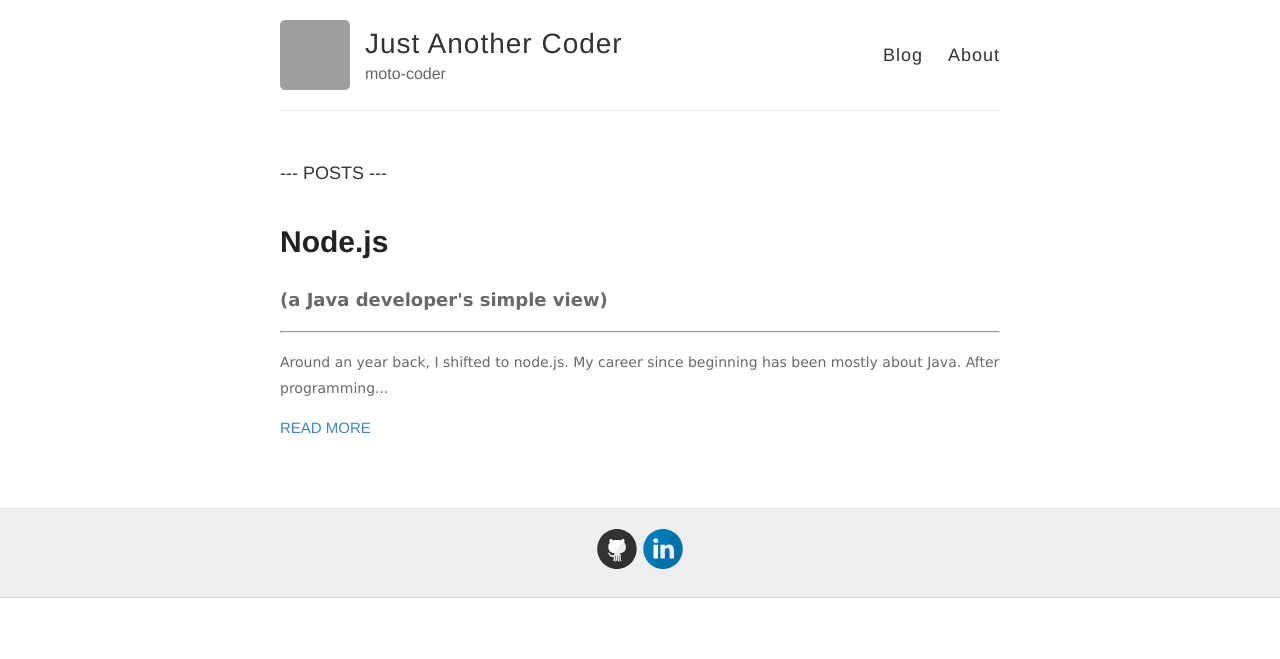
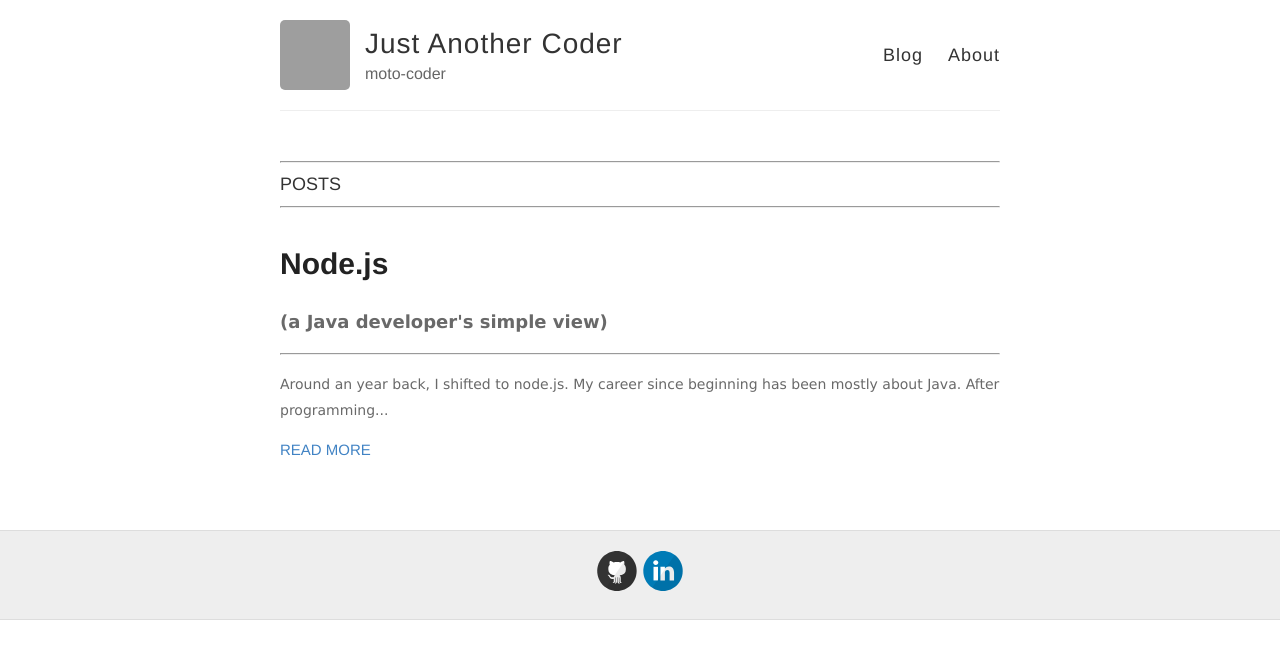
Before and after one commit to avin45h/avin45h.github.io, a Jekyll site: the page built from index.html, in a window 1280 px wide. Shown: the top 659 px of the page. Built offline with Jekyll 4.4.1, drawn with Linux system fonts in a browser that asks for light colours; grey boxes are pictures that could not be loaded.

Commit message:
Update index.html

```diff
--- a/index.html
+++ b/index.html
@@ -1,9 +1,9 @@
 ---
 layout: default
 ---
----
+<hr/>
 POSTS
----
+<hr/>
 <div class="posts">
   {% for post in site.posts %}
     <article class="post">
```
